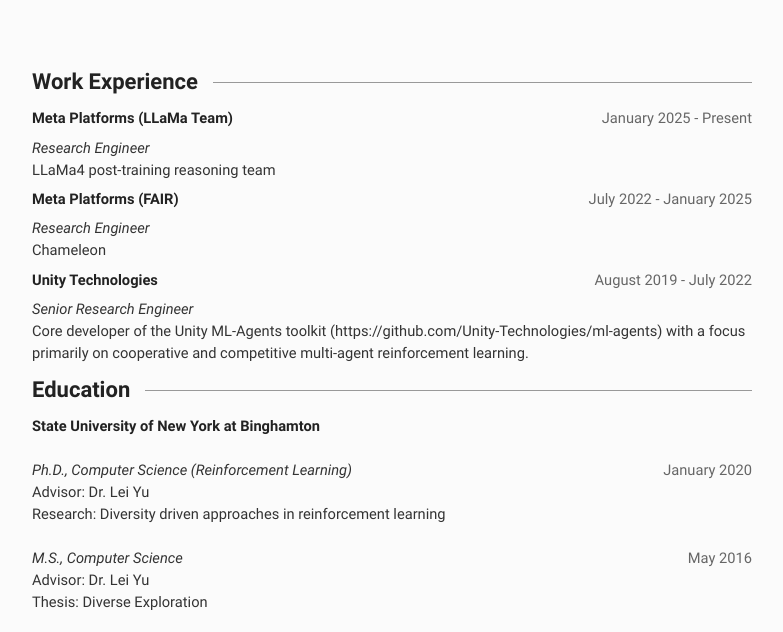
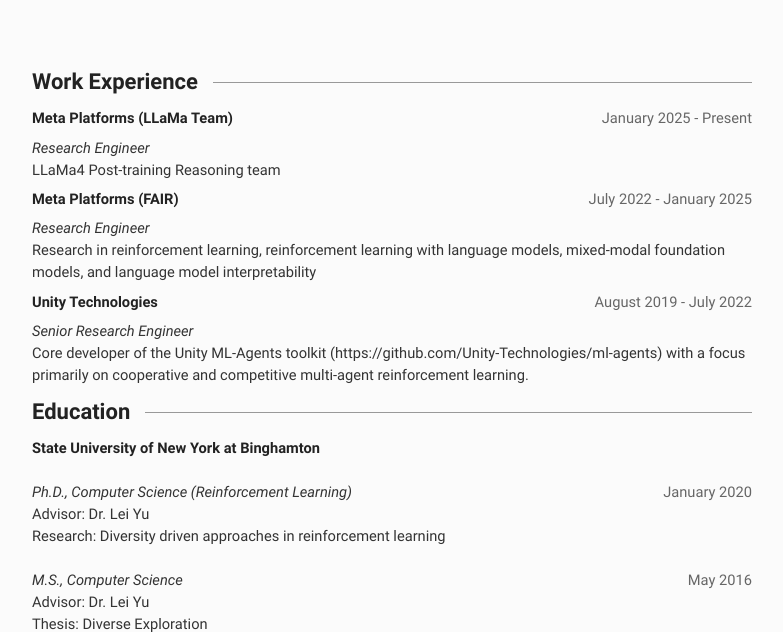
Before and after one commit to acohen13/resume, a plain HTML site: page index.html in a window 1280 px wide. Shown: the part 132-764 px from the top of the page, without its empty margins (248-1031 px from the left). Drawn offline with Linux system fonts and the light colour scheme.

Commit message:
update work description

```diff
--- a/index.html
+++ b/index.html
@@ -28,7 +28,7 @@
         </p>
         <em>Research Engineer</em>
 		<br>
-        LLaMa4 post-training reasoning team
+        LLaMa4 Post-training Reasoning team
 		<br>
         <p>
 		  <strong>Meta Platforms (FAIR)</strong>
@@ -36,7 +36,7 @@
         </p>
         <em>Research Engineer</em>
 		<br>
-        Chameleon
+        Research in reinforcement learning, reinforcement learning with language models, mixed-modal foundation models, and language model interpretability
 		<br>
         <p>
 		  <strong>Unity Technologies</strong>
@@ -123,6 +123,7 @@
 	  <h2><span>Selected Publications</span></h2>
       <div id="publications">
         <p>For a complete list, please see https://scholar.google.com/citations?user=v1Frtb0AAAAJ&hl=en</p>
+        <br>
         <p>
         <strong>PrefPalette: Personalized Preference Modeling with Latent Attributes</strong>
         <br><em>Shuyue Stella Li, Melanie Sclar, Hunter Lang, Ansong Ni, Jacqueline He, Puxin Xu, <strong>Andrew Cohen</strong>, Chan Young Park, Yulia Tsvetkov, Asli Celikyilmaz</em>
```
